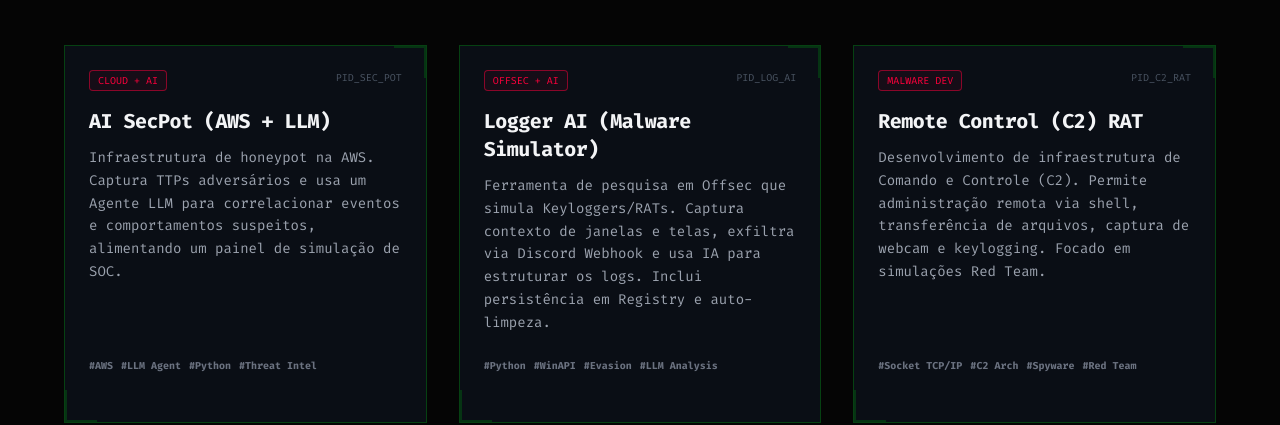
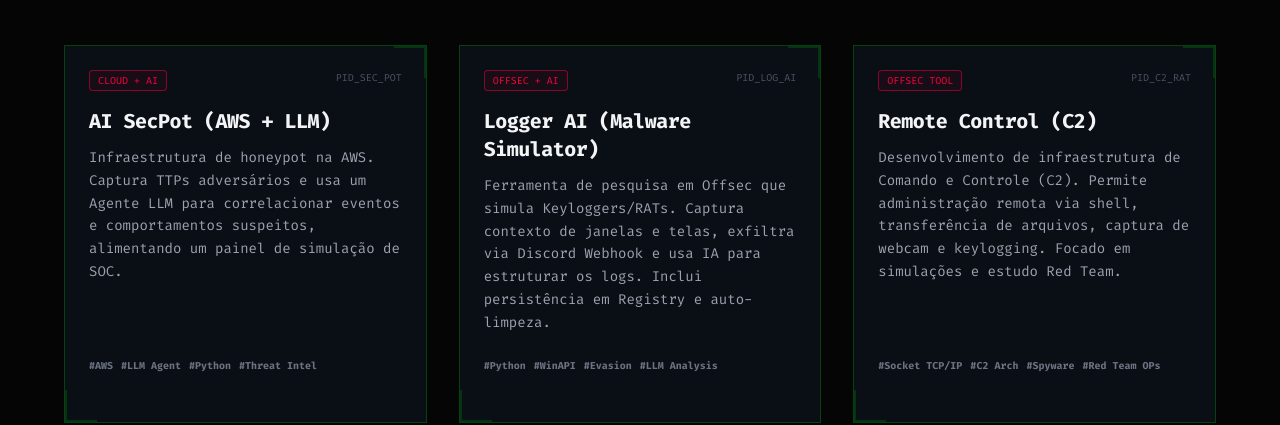
Before and after one commit to Makonmm/portfolio, a React (Vite) app: page / in a window 1280 px wide. Shown: the part 2196-2621 px from the top of the page. Built offline with nearby package versions, Linux system fonts and the light colour scheme.

Commit message:
feat: add new cert

```diff
--- a/src/App.jsx
+++ b/src/App.jsx
@@ -11,7 +11,7 @@
 import {
   FiTerminal, FiCpu, FiActivity, FiHardDrive, FiAward, FiCheckCircle,
   FiShield, FiGithub, FiLinkedin, FiWifi, FiEye, FiDatabase, FiLock,
-  FiCode, FiUser, FiLink, FiFileText, FiArrowLeft, FiCalendar, FiX
+  FiCode, FiUser, FiLink, FiFileText, FiArrowLeft, FiCalendar, FiX, FiCloud
 } from 'react-icons/fi';
 import { SiHackerrank, SiTryhackme } from 'react-icons/si';
 
@@ -36,10 +36,10 @@
   },
   {
     id: "PID_C2_RAT",
-    title: "Remote Control (C2) RAT",
-    description: "Desenvolvimento de infraestrutura de Comando e Controle (C2). Permite administração remota via shell, transferência de arquivos, captura de webcam e keylogging. Focado em simulações Red Team.",
-    tags: ["Socket TCP/IP", "C2 Arch", "Spyware", "Red Team"],
-    type: "MALWARE DEV"
+    title: "Remote Control (C2)",
+    description: "Desenvolvimento de infraestrutura de Comando e Controle (C2). Permite administração remota via shell, transferência de arquivos, captura de webcam e keylogging. Focado em simulações e estudo Red Team.",
+    tags: ["Socket TCP/IP", "C2 Arch", "Spyware", "Red Team OPs"],
+    type: "OFFSEC TOOL"
   },
   {
     id: "PID_NET_CLF",
@@ -65,7 +65,7 @@
   {
     id: "PID_CPP_SIGN",
     title: "Digital Sign Classificator",
-    description: "Classificador desenvolvido do zero em C++ para validação de certificados e assinaturas digitais. Foco em alta performance e eficiência de memória.",
+    description: "Classificador desenvolvido do zero em C++ para validação de certificados e assinaturas digitais. Foco em alta performance, segurança e eficiência de memória.",
     tags: ["C++", "Machine Learning", "Cryptography"],
     type: "LOW LEVEL"
   },
@@ -102,12 +102,23 @@
 ];
 
 const CERTIFICATES = [
+
+  {
+    name: "Cloud Security Professional",
+    issuer: "IBSEC",
+    date: "Jan 2026",
+    id: "CRED_ID: 9429d74da3eac959",
+    skills: ["Cloud Arch (IaaS/PaaS/SaaS)", "IAM & OAuth", "CSA Controls", "STRIDE", "BCDR"],
+    icon: <FiCloud />,
+    image: "/images/cloud_ibsec.PNG"
+  },
+
   {
     name: "Certified Red Team Operations Management (CRTOM)",
     issuer: "RED TEAM LEADERS",
     date: "Dez 2025",
     id: "CRTOM_ID_X92",
-    skills: ["Adversary Emulation", "C2 Governance", "TIBER-EU", "Risk Mgmt"],
+    skills: ["Adversary Emulation", "C2 Governance", "TIBER-EU", "Risk Mgmt", "Red Team"],
     icon: <FiLock />,
     image: "/images/crtom.PNG"
   },
@@ -152,7 +163,7 @@
     issuer: "EBAC",
     date: "Mai 2024",
     id: "DEV_PYTHON_FULL",
-    skills: ["API REST", "Docker", "SQL", "Backend"],
+    skills: ["Python", "API REST", "Docker", "SQL", "Backend"],
     icon: <FiTerminal />,
     image: "/images/pythonfs.PNG"
   },
```
Also changed, not shown: public/images/cloud_ibsec.PNG (added).
